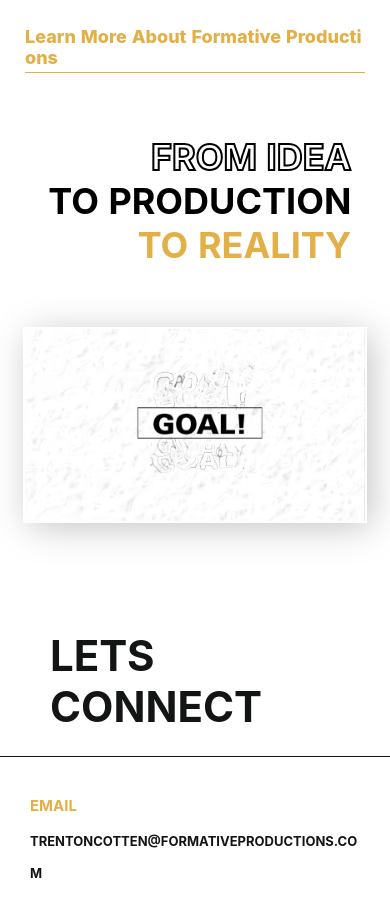
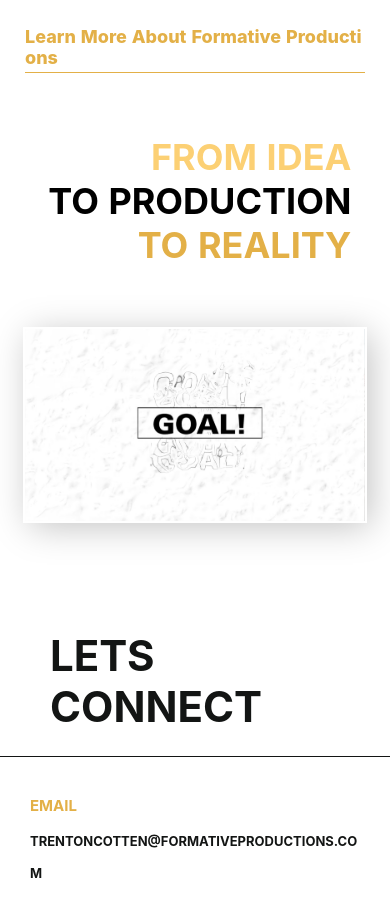
Before and after one commit to devNroses/formativeproductions, a Nuxt app: page / in a window 390 px wide. Shown: the part 1404-2321 px from the top of the page. Built offline with nearby package versions, Linux system fonts and the light colour scheme; what vue-video-wrapper would draw is missing.

Commit message:
Updating height for mobile

```diff
--- a/pages/index.vue
+++ b/pages/index.vue
@@ -210,8 +210,7 @@
 
     span {
       &:first-child {
-        -webkit-text-stroke: 2px black;
-        color: white;
+        color: #fcd074;
       }
 
       &:last-child {
@@ -362,6 +361,11 @@
       width: 100%;
     }
 
+      @media only screen and (max-width: 580px) {
+      width: 100%;
+      max-height: 300px;
+    }
+
     img {
       width: 100%;
       height: auto;
```
